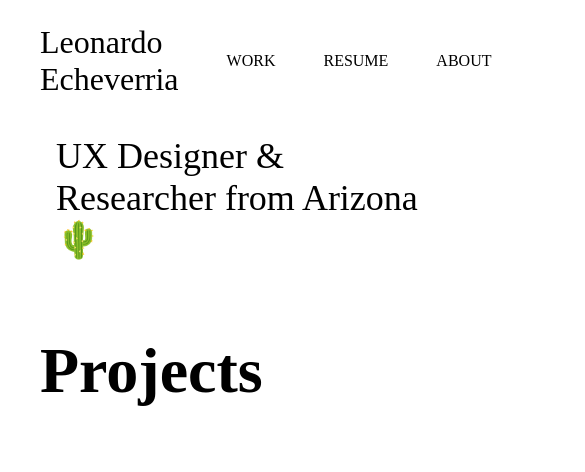
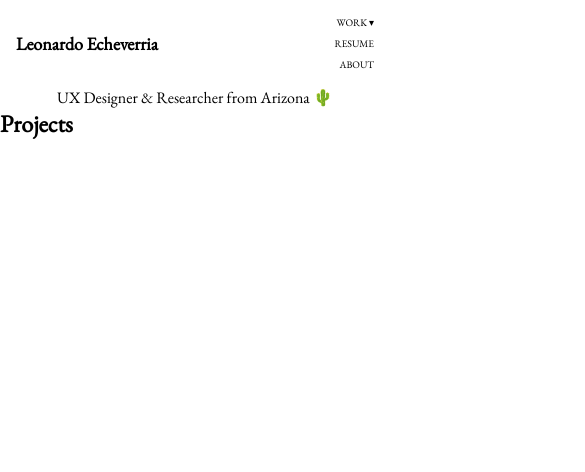
Before and after one commit to xcleonardo/portfolio-website, a plain HTML site: page index.html in a window 390 px wide. Shown: the top 472 px of the page, 585 px wide, since content can reach past the window. Drawn offline with nearby package versions, Linux system fonts and the light colour scheme.

Commit message:
Code before I update with trying to get a dropdown button for Work

```diff
--- a/index.html
+++ b/index.html
@@ -4,6 +4,8 @@
     <meta charset="UTF-8">
     <meta name="viewport" content="width=device-width, initial-scale=1.0">
     <title>Leonardo Echeverria portfolio website</title>
+    <link href="https://fonts.googleapis.com/css2?family=EB+Garamond&display=swap" rel="stylesheet">
+
     <link rel="stylesheet" href="styles.css">
 </head>
 <body>
@@ -13,7 +15,7 @@
                 <span class="name">Leonardo Echeverria</span>
             </div>
             <div class="navbar-right">
-                <a href="#work">WORK</a>
+                <a href="#work">WORK ▾</a>
                 <a href="#about">RESUME</a>
                 <a href="#resume">ABOUT</a>
             </div>
--- a/styles.css
+++ b/styles.css
@@ -1,15 +1,14 @@
-*{
-    font-family: 'EB Garamond';
+body, h1, h2, h3, h4, h5, h6, p, ul, ol, li, figure, figcaption, blockquote, dl, dd, dt {
+    margin: 0;
+    padding: 0;
 }
-
-body{
-    background: #FFFF
+body {
+    font-family: 'EB Garamond', serif;
 }
 
 header {
     background-color: #FFFF;
-    padding: 16px 32px;
-    gap: 10px;
+
 }
 
 .navbar {
@@ -35,17 +34,15 @@ header {
 }
 
 .name {
-    font-weight: semi-bold;
+    font-weight: 600;
     color: #000;
-    font-size: 32px;
+    font-style: normal;
+    line-height: normal;
 
 }
 
 .section_intro {
     display: flex;
-    width: 100%;
-    height: 147px;
-    padding: 10px 48px;
     flex-direction: column;
     justify-content: center;
     align-items: flex-start;
@@ -57,7 +54,6 @@ header {
     margin: 0;
     color: #000;
     font-family: "EB Garamond";
-    font-size: 36px;
     font-style: normal;
     font-weight: 400;
     line-height: normal;
@@ -65,20 +61,122 @@ header {
 
 .projects {
     display: flex;
-    width: 1440px;
-    padding: 0px 32px;
     flex-direction: column;
     align-items: flex-start;
 }
 
 .projects h2{
     color: #000;
-
-    font-family: "EB Garamond";
-    font-size: 64px;
     font-style: normal;
     font-weight: 600;
     line-height: normal;
-    width: 208px;
 
 }
+
+/* Media query for screens over 1440px */
+@media screen and (min-width: 1441px) {
+    /* Styles for screens over 1440px */
+
+    /* For the top level navigation bar */
+    .navbar {
+        display: flex;
+        padding: 16px 32px;
+        align-items: center;
+        height: 156px;
+        gap: 10px;
+        flex-shrink: 0;
+    }
+
+    .navbar-right{
+        font-size: 16px;
+    }
+
+    .name {
+        font-size: 32px;
+    }
+
+    /* for the UX Designer & Researcher from Arizona section */
+    .section_intro {
+        padding: 10px 48px;
+        height: 147px;
+    }
+
+    .section_intro p {
+        font-size: 36px;
+
+    }
+
+    /* Projects section */
+    .projects {
+        padding: 0px 32px;
+    }
+
+    .projects h2 {
+        font-size: 64px;
+    }
+
+
+}
+
+
+
+/* Media query for screens over 1152px */
+@media screen and (min-width: 1153px) and (max-width: 1440px) {
+    /* Styles for screens over 1152px and up to 1440px */
+}
+
+/* Media query for screens over 768px */
+@media screen and (min-width: 769px) and (max-width: 1152px) {
+    /* Styles for screens over 768px and up to 1152px */
+}
+
+/* Media query for screens over 320px */
+@media screen and (max-width: 768px) {
+    /* Styles for screens up to 768px (including mobile devices) */
+    .navbar {
+        flex-direction: row; /* Change to horizontal alignment */
+        align-items: center; /* Center items vertically */
+        justify-content: space-between; /* Add space between navbar-left and navbar-right */
+    }
+    .navbar-left {
+        margin-right: auto; /* Push navbar-left to the left side of the container */
+    }
+
+    .name{
+        font-size: 18px;
+    }
+    .navbar-right {
+        display: flex; /* Change to block level for vertical alignment */
+        flex-direction: column; /* Change to vertical alignment */
+        align-items: flex-end; /* Align items to the end */
+        font-size: 10px;
+    }
+    .navbar-right a {
+        margin: 4px 0; /* Add spacing between the links in mobile view */
+    }
+
+    header {
+        padding: 12px 16px;
+    }
+
+    .section_intro p {
+        margin: 0;
+        color: #000;
+        font-family: "EB Garamond";
+        font-style: normal;
+        font-weight: 400;
+        line-height: normal;
+    }
+
+    .section_intro {
+        display: flex;
+        flex-direction: column;
+        justify-content: center;
+        align-items: center;
+        gap: 10px;
+        flex-shrink: 0;
+    }
+}
+
+/* Additional media queries for smaller screens if needed */
+/* @media screen and (max-width: 320px) { ... } */
```
Also changed, not shown: Screenshot 2024-03-19 at 1.54.44 PM.png (added), script.js (added).
